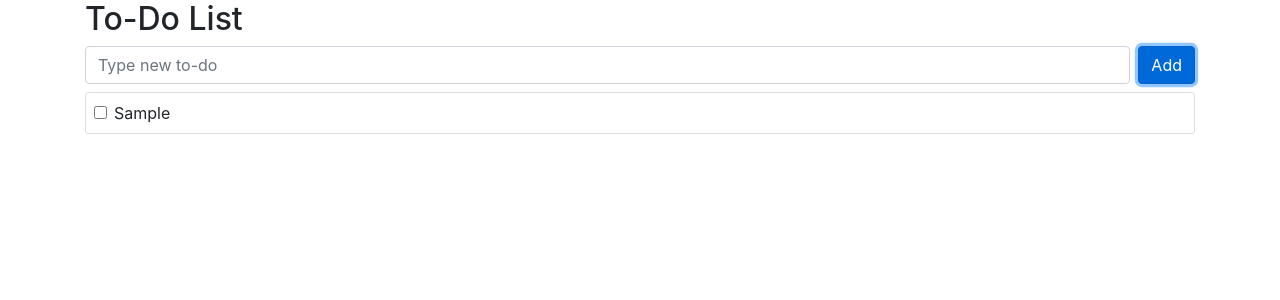
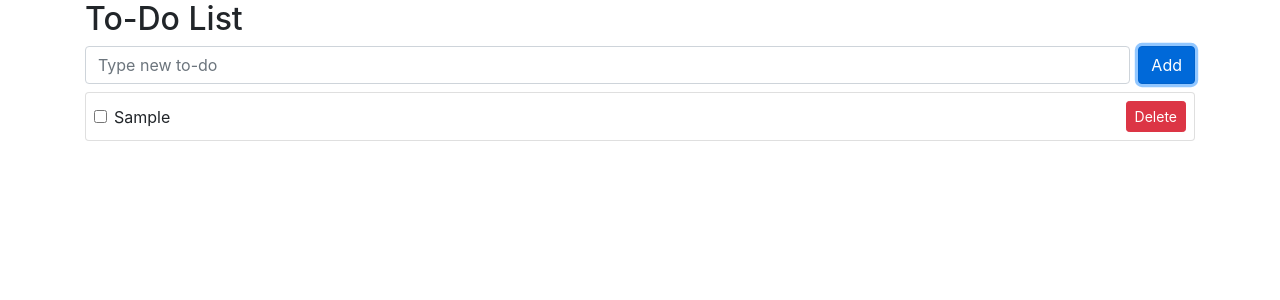
Before and after one commit to h2oi6v0i/vue3-project, a Vue app: page / in a window 1280 px wide. Both pictures are taken after typing "Sample" into the empty fields and a click on the button "Add". Shown: the top 300 px of the page. Built offline with nearby package versions, Linux system fonts and the light colour scheme.

Commit message:
[16] : 배열에서 아이템 삭제

```diff
--- a/src/App.vue
+++ b/src/App.vue
@@ -20,9 +20,11 @@
                 This field cannot be empty
             </div>
         </form>
-        <div v-for="todo in todos" :key="todo.id" class="card mt-2">
-            <div class="card-body p-2">
-                <div class="form-check">
+        <!-- <div v-if="todos.length === 0">추가된 Todo가 없습니다.</div> 이것도 됨 -->
+        <div v-if="!todos.length">추가된 Todo가 없습니다.</div>
+        <div v-for="(todo, index) in todos" :key="todo.id" class="card mt-2">
+            <div class="card-body d-flex align-items-center p-2">
+                <div class="form-check flex-grow-1">
                     <input
                         class="form-check-input"
                         type="checkbox"
@@ -34,6 +36,14 @@
                     >
                         {{ todo.subject }}
                     </label>
+                </div>
+                <div>
+                    <button
+                        class="btn btn-danger btn-sm"
+                        @click="deleteTodo(index)"
+                    >
+                        Delete
+                    </button>
                 </div>
             </div>
         </div>
@@ -49,6 +59,9 @@ export default {
         const todos = ref([]);
         const hasError = ref(false);
 
+        /**
+         * Todo 추가
+         */
         const onSubmit = () => {
             if (todo.value === "") {
                 hasError.value = true;
@@ -63,11 +76,19 @@ export default {
             }
         };
 
+        /**
+         * Todo 삭제
+         */
+        const deleteTodo = (index) => {
+            todos.value.splice(index, 1);
+        };
+
         return {
             todo,
             todos,
             onSubmit,
             hasError,
+            deleteTodo,
         };
     },
 };
```
